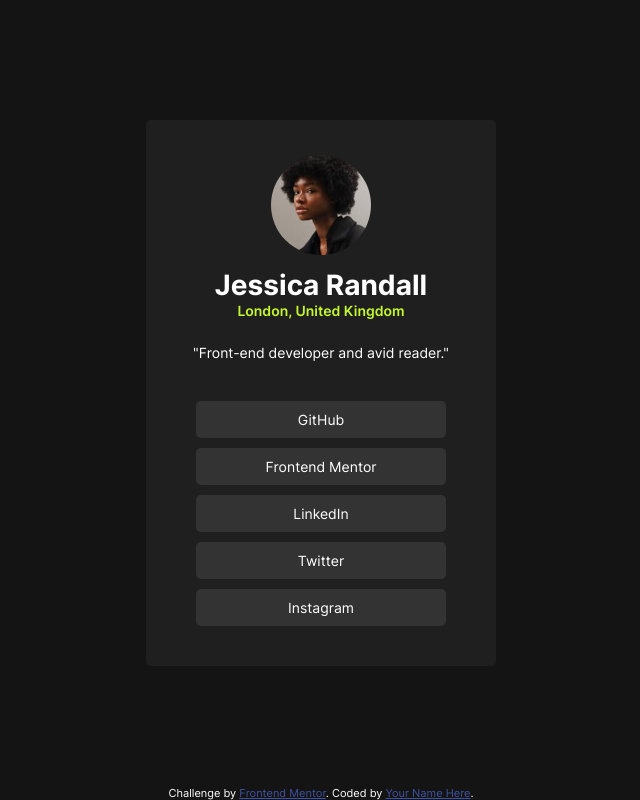
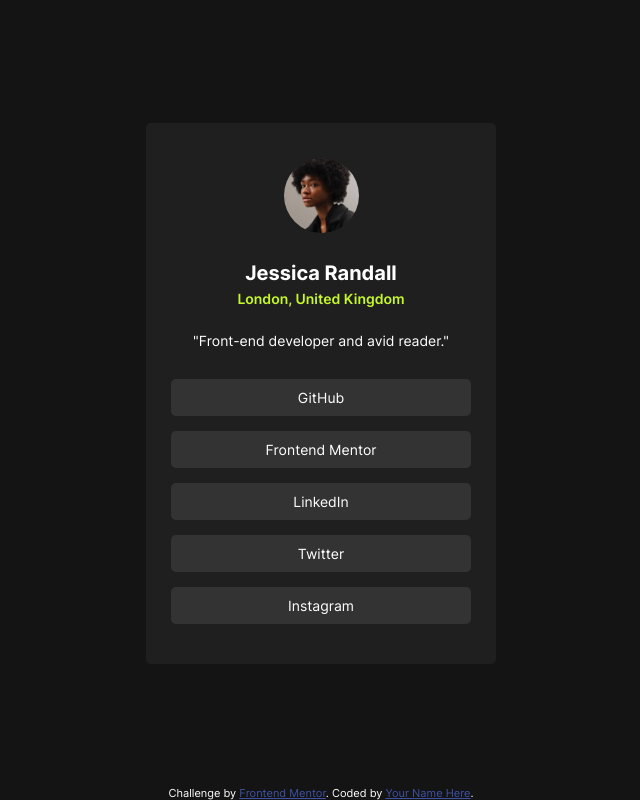
Before and after one commit to MuhReski287/Challenge-Social-Links-Profile, a plain HTML site: page index.html in a window 1280 px wide. Shown: the whole page, without its empty margins (319-959 px from the left). Drawn offline with Linux system fonts and the light colour scheme.

```diff
--- a/index.html
+++ b/index.html
@@ -66,11 +66,19 @@
 
 
     }
+    p{
+      font-size: 14px;
+    }
 
     .profil img{
-      width: 100px;
+      width: 75px;
       border-radius: 50%;
       margin: 10px auto;
+    }
+
+    .profil h1{
+      font-size: 20px;
+      margin: 15px 0 5px 0;
     }
 
     .profil p{
@@ -80,15 +88,15 @@
 
     .link{
       display: grid;
-      row-gap: 10px;
+      row-gap: 15px;
       justify-content: center;
-      margin: 15px auto;
+      margin: 5px 0 15px 0;
     }
 
     .link a{
       text-decoration: none;
       background-color: hsl(0, 0%, 20%);
-      width: 250px;
+      width: 300px;
       padding: 10px;
       border-radius: 5px;
       box-sizing: border-box;
@@ -97,6 +105,7 @@
 
     a:active{
       background-color: hsl(75, 94%, 57%);
+      color: hsl(0, 0%, 0%);
 
     }
 
```
